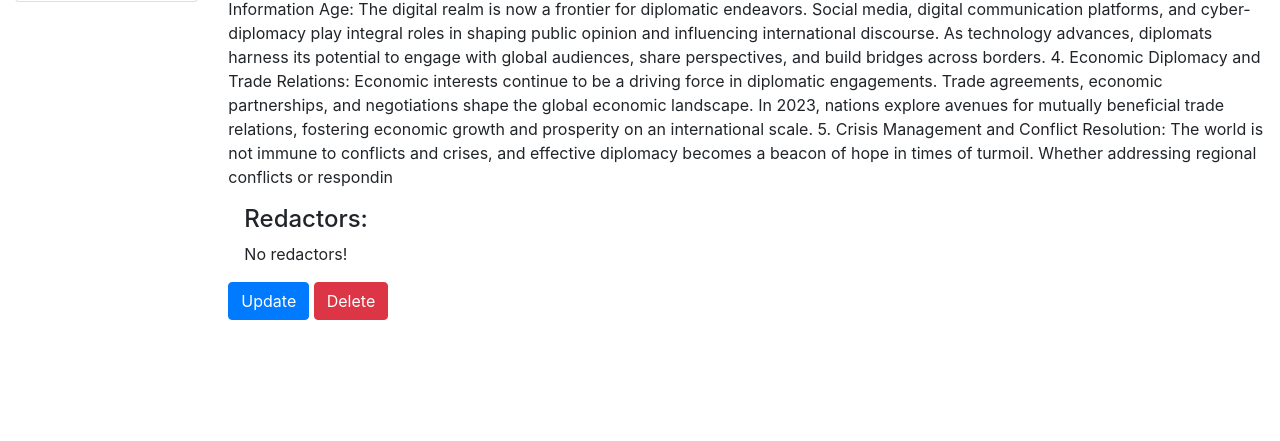
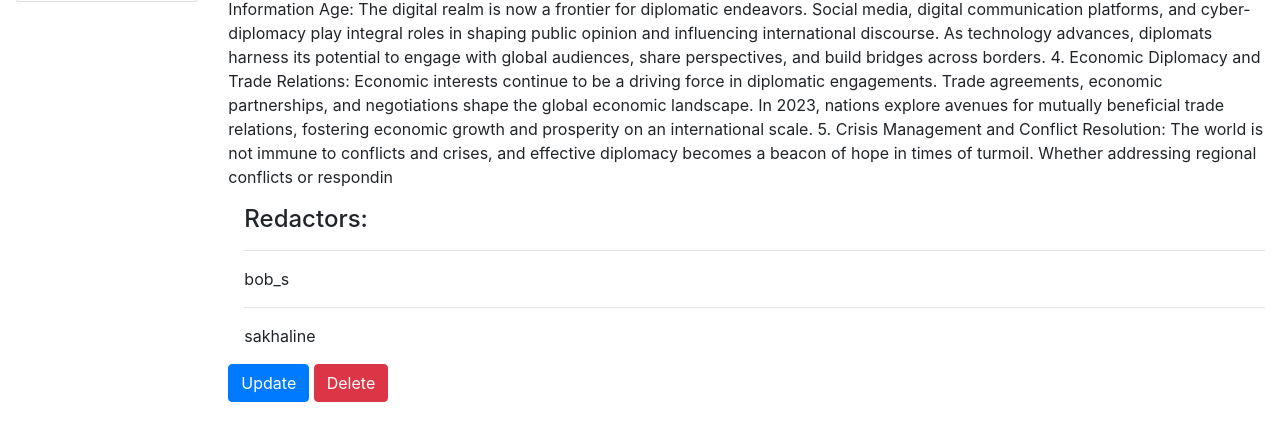
Before and after one commit to sakhaline/Newspaper-Agency, a Django app: page /newspapers/1/ in a window 1280 px wide. Shown: the part 289-730 px from the top of the page. Run offline with Django 4.2, Linux system fonts and the light colour scheme; data comes from the database, SQL or seed files in the repository.

Commit message:
Update newspaper_detail template

```diff
--- a/templates/media/newspaper_detail.html
+++ b/templates/media/newspaper_detail.html
@@ -7,9 +7,9 @@
   <p><strong>Content:</strong> {{ newspaper.content }}</p>
   <div class="ml-3">
     <h4>Redactors:</h4>
-    {% for redactor in newspaper.redactors.all %}
+    {% for redactor in newspaper.publishers.all %}
         <hr>
-        <p{{ redactor.username }} ({{ redactor.first_name }} {{ redactor.last_name }})/p>
+        <p>{{ redactor.username }}</p>
     {% empty %}
       <p>No redactors!</p>
     {% endfor %}
```
